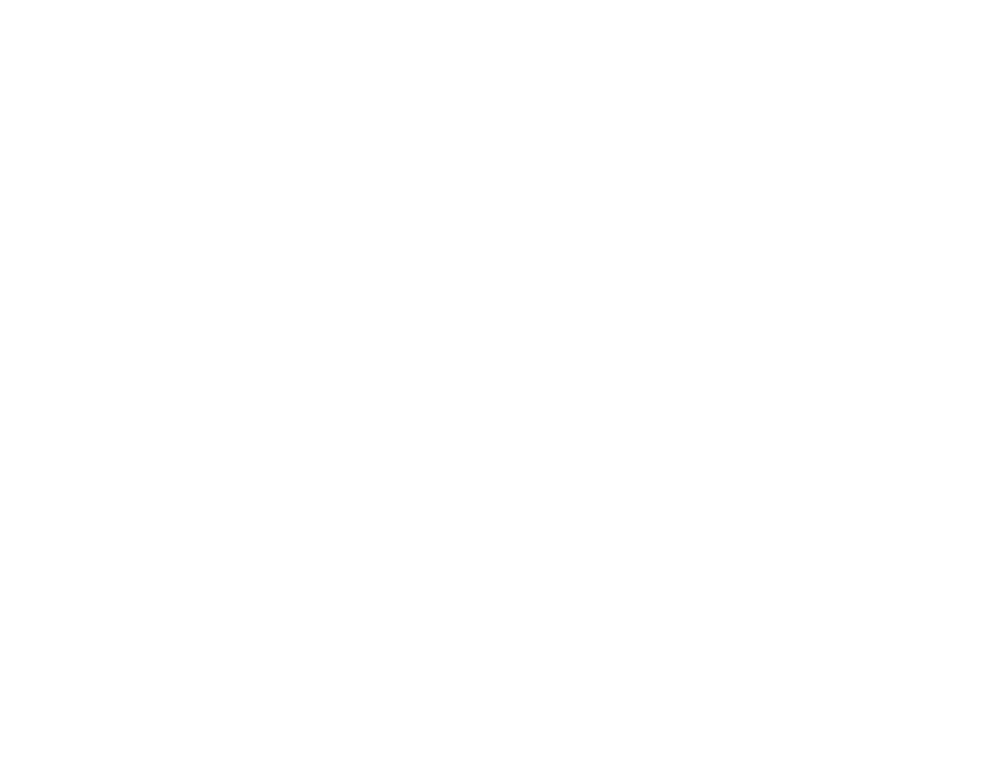
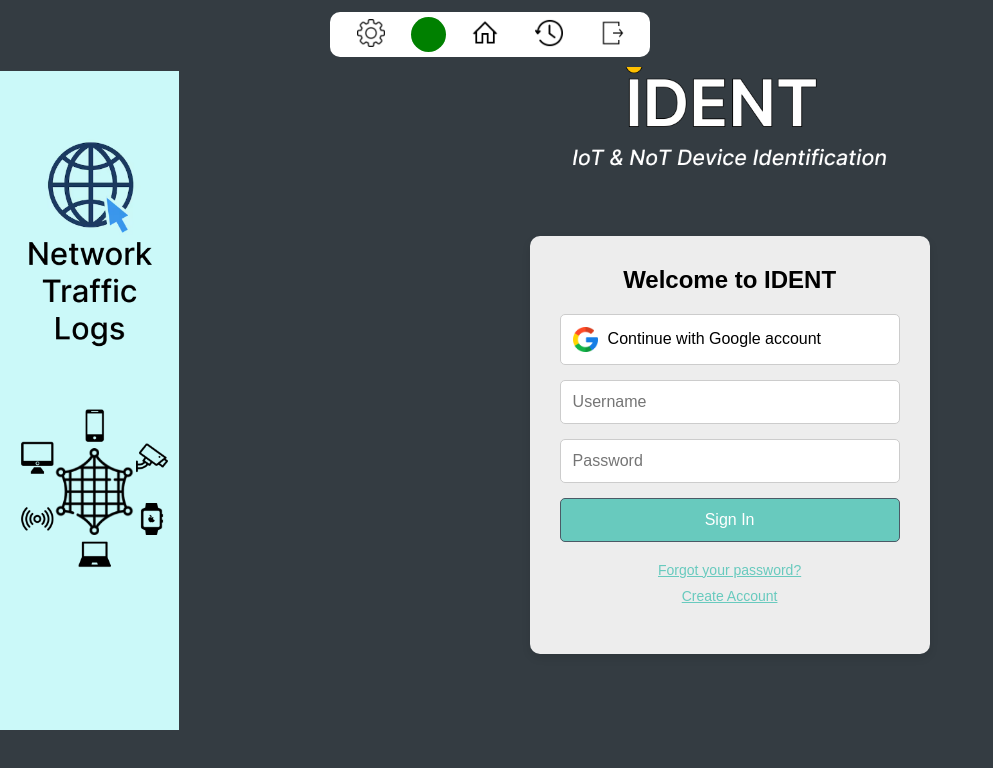
Before and after one commit to TalFlint1/iot-not-identification, a React (Create React App) app in the folder src/frontend/: page /login in a window 1280 px wide. Before the commit this address had no page. Shown: the top 768 px of the page, without its empty margins (0-993 px from the left). Built offline with nearby package versions, Linux system fonts and the light colour scheme.

Commit message:
front login successful. saves tokens

```diff
--- a/src/frontend/src/App.js
+++ b/src/frontend/src/App.js
@@ -14,6 +14,7 @@
         <Route path="/" element={<RegisterScreen  />} /> {/* Default Screen */}
         <Route path="/settings" element={<SettingsScreen />} />
         <Route path="/register" element={<RegisterScreen />} />
+        <Route path="/login" element={<LoginScreen />} />
         <Route path="/result" element={<ResultScreen />} />
         <Route path="/history" element={<HistoryScreen />} />
         <Route path="/identify" element={<InputScreen />} />
--- a/src/frontend/src/components/LoginScreen.js
+++ b/src/frontend/src/components/LoginScreen.js
@@ -3,9 +3,40 @@
 import Title from "./Title";  // Assuming this is your title component
 import UpperBar from "./UpperBar";  // Assuming this is your upper bar component
 import googleIcon from "../Icons/google.png";  // Assuming this is your Google icon
+import { useNavigate } from "react-router-dom";
 
 const LoginScreen = () => {
-  const username = "Guest";  // You can set this dynamically based on login
+  const [username, setUsername] = useState("");
+  const [password, setPassword] = useState("");
+  const [message, setMessage] = useState("");
+  const navigate = useNavigate();
+
+  const handleLogin = async () => {
+    try {
+      const response = await fetch("http://localhost:5000/user/login/", {
+        method: "POST",
+        headers: {
+          "Content-Type": "application/json",
+        },
+        body: JSON.stringify({ username, password }),
+      });
+
+      const data = await response.json();
+
+      if (response.ok) {
+        localStorage.setItem("access_token", data.access_token);
+        localStorage.setItem("refresh_token", data.refresh_token);
+        setMessage("Login successful!");
+
+        // Navigate to InputScreen
+        navigate("/identify");
+      } else {
+        setMessage(data.message || "Login failed");
+      }
+    } catch (error) {
+      setMessage("Error connecting to server");
+    }
+  };
 
   return (
     <div style={{ display: "flex", height: "100vh", fontFamily: "Arial, sans-serif" }}>
@@ -76,6 +107,8 @@
           <input
             type="text"
             placeholder="Username"
+            value={username}
+            onChange={(e) => setUsername(e.target.value)}
             style={{
               padding: "12px",
               marginBottom: "15px",
@@ -89,6 +122,8 @@
           <input
             type="password"
             placeholder="Password"
+            value={password}
+            onChange={(e) => setPassword(e.target.value)}
             style={{
               padding: "12px",
               marginBottom: "15px",
@@ -109,6 +144,7 @@
               cursor: "pointer",
               border: "1px solid #4B5A66"
             }}
+            onClick={handleLogin}
           >
             Sign In
           </button>
--- a/src/frontend/src/components/RegisterScreen.js
+++ b/src/frontend/src/components/RegisterScreen.js
@@ -12,6 +12,10 @@
   const [confirmPassword, setConfirmPassword] = useState("");
   const [message, setMessage] = useState("");
   const navigate = useNavigate();
+
+  const handleSignInClick = () => {
+    navigate("/login");  // Navigate to the login page when clicked
+  };
 
   const handleRegister = async () => {
     if (password !== confirmPassword) {
@@ -111,7 +115,12 @@
           {message && <p style={{ textAlign: "center", color: "red" }}>{message}</p>}
           {/* Already have an account */}
           <div style={{ textAlign: "center", marginTop: "10px" }}>
-            <a href="/login" style={{ fontSize: "14px", color: "#68CABE" }}>Already have an account? Sign In</a>
+            <button
+              onClick={handleSignInClick}  // Use onClick handler to navigate
+              style={{ fontSize: "14px", color: "#68CABE", background: "none", border: "none", cursor: "pointer" }}
+            >
+              Already have an account? Sign In
+            </button>
           </div>
         </div>
       </div>
```
